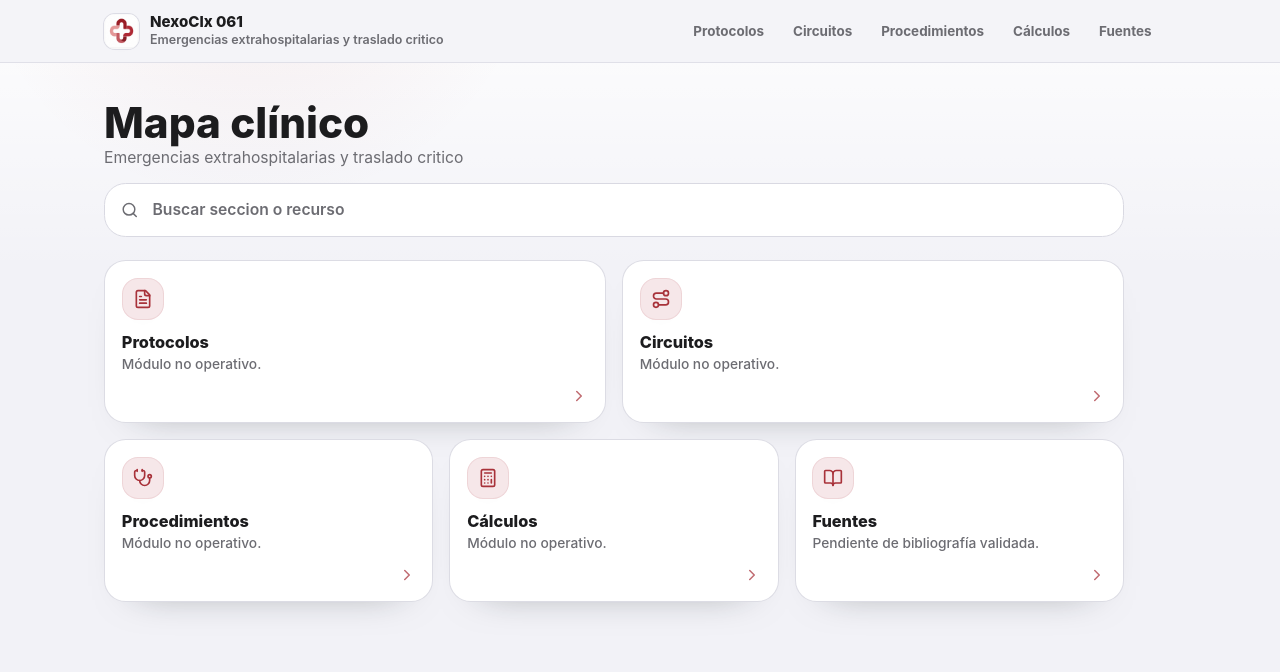
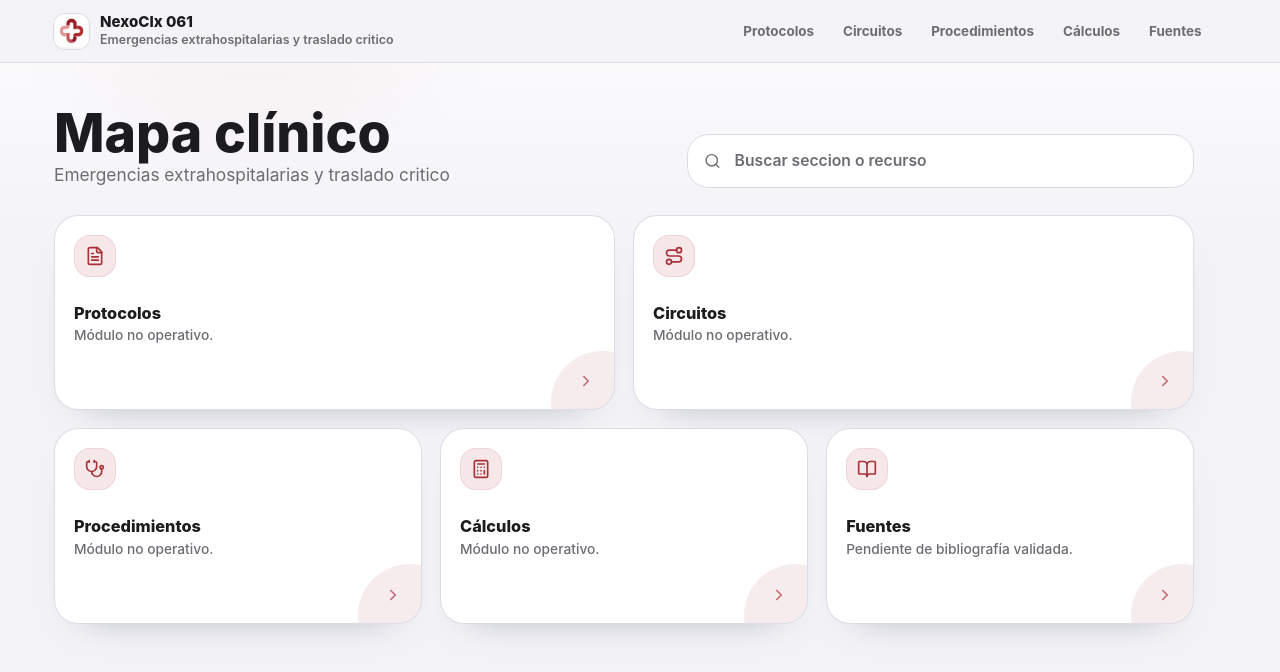
Before and after one commit to olsanju-hub/nexoclx-061, a React (Vite) app: page / in a window 1280 px wide. Shown: the top 672 px of the page. Built offline with nearby package versions, Linux system fonts and the light colour scheme.

Commit message:
refactor(ui): strengthen NexoClx review 02 visual hierarchy

```diff
--- a/src/data/placeholders.js
+++ b/src/data/placeholders.js
@@ -1,9 +1,10 @@
 export const placeholderProtocols = [
   {
     id: 'pendiente-validacion',
-    title: 'Contenido pendiente de validación bibliográfica',
+    title: 'Protocolo pendiente de validación',
     description: 'Contenido pendiente de validación bibliográfica.',
     status: 'No operativo',
+    detailVariant: 'structured-pending',
   },
   {
     id: 'fuentes-pendientes',
@@ -34,3 +35,31 @@ export const placeholderSources = [
   'Pendiente de bibliografía validada.',
   'Contenido pendiente de validación bibliográfica.',
 ];
+
+export const genericProtocolSections = [
+  {
+    step: '01',
+    title: 'Bloque de valoración inicial',
+    body: 'Módulo no operativo. Pendiente de contenido clínico validado.',
+  },
+  {
+    step: '02',
+    title: 'Criterio pendiente de validar',
+    body: 'Contenido pendiente de validación bibliográfica.',
+  },
+  {
+    step: '03',
+    title: 'Conducta pendiente de contenido validado',
+    body: 'Módulo no operativo. Pendiente de contenido clínico validado.',
+  },
+  {
+    step: '04',
+    title: 'Herramienta relacionada pendiente',
+    body: 'Módulo no operativo. Pendiente de contenido clínico validado.',
+  },
+  {
+    step: '05',
+    title: 'Fuente pendiente',
+    body: 'Pendiente de bibliografía validada.',
+  },
+];
--- a/src/screens/ProtocolDetail.jsx
+++ b/src/screens/ProtocolDetail.jsx
@@ -1,17 +1,29 @@
 import { DetailHeader } from '../components/detail/DetailHeader.jsx';
 import { ContentBlock } from '../components/detail/ContentBlock.jsx';
 import { SourceList } from '../components/detail/SourceList.jsx';
-import { placeholderBlocks, placeholderSources } from '../data/placeholders.js';
+import { genericProtocolSections, placeholderSources } from '../data/placeholders.js';
 
 export function ProtocolDetail({ protocol, onBack }) {
   return (
-    <div className="screen detail-screen">
+    <div className="screen detail-screen protocol-detail">
       <DetailHeader title={protocol.title} subtitle={protocol.description} onBack={onBack} />
-      {placeholderBlocks.map((block) => (
-        <ContentBlock key={block.title} title={block.title}>
-          <p>{block.body}</p>
-        </ContentBlock>
-      ))}
+
+      <section className="protocol-flow" aria-label="Estructura del protocolo">
+        {genericProtocolSections.map((section) => (
+          <article className="protocol-step-card" key={section.step}>
+            <span className="protocol-step-index">{section.step}</span>
+            <div className="protocol-step-copy">
+              <h2>{section.title}</h2>
+              <p>{section.body}</p>
+            </div>
+          </article>
+        ))}
+      </section>
+
+      <ContentBlock title="Herramientas relacionadas">
+        <p>Módulo no operativo. Pendiente de contenido clínico validado.</p>
+      </ContentBlock>
+
       <SourceList sources={placeholderSources} />
     </div>
   );
--- a/src/styles/index.css
+++ b/src/styles/index.css
@@ -51,7 +51,7 @@ button {
   grid-template-columns: minmax(0, 1fr) auto;
   align-items: center;
   gap: var(--space-3);
-  width: min(1120px, 100%);
+  width: min(1220px, 100%);
   margin: 0 auto;
   padding: 0.68rem var(--space-4);
 }
@@ -118,7 +118,7 @@ button {
 
 .app-main {
   width: 100%;
-  max-width: 1120px;
+  max-width: 1220px;
   margin: 0 auto;
   padding: 1.65rem var(--space-4) calc(6.8rem + env(safe-area-inset-bottom));
   overflow-x: hidden;
@@ -258,6 +258,18 @@ h2 {
   min-height: 6.25rem;
 }
 
+.section-card::after {
+  content: '';
+  position: absolute;
+  right: -2.5rem;
+  bottom: -2.75rem;
+  width: 6.4rem;
+  height: 6.4rem;
+  border-radius: 999px;
+  background: color-mix(in srgb, var(--color-accent) 9%, transparent);
+  pointer-events: none;
+}
+
 .list-row::before {
   content: '';
   position: absolute;
@@ -359,6 +371,8 @@ h2 {
   align-self: center;
   color: var(--color-accent);
   opacity: 0.72;
+  position: relative;
+  z-index: 1;
 }
 
 .list-row-side {
@@ -463,6 +477,10 @@ h2 {
   box-shadow:
     0 18px 42px -34px rgba(23, 33, 36, 0.5),
     0 1px 0 rgba(255, 255, 255, 0.84) inset;
+}
+
+.protocol-step-card:nth-child(n + 5) {
+  margin-top: calc(4.2rem + env(safe-area-inset-bottom));
 }
 
 .protocol-step-index {
@@ -601,27 +619,44 @@ h2 {
   }
 
   .app-main {
-    padding: 2.35rem var(--space-6) var(--space-8);
+    padding: 2.6rem var(--space-6) 3.25rem;
   }
 
   .screen {
-    max-width: 820px;
+    max-width: 900px;
   }
 
   .home-screen {
-    max-width: 1020px;
+    max-width: 1140px;
+    gap: 1.7rem;
+  }
+
+  .home-intro {
+    grid-template-columns: minmax(0, 0.9fr) minmax(22rem, 0.75fr);
+    align-items: end;
+    gap: var(--space-6);
+  }
+
+  .home-title h1 {
+    font-size: clamp(2.35rem, 4.6vw, 3.35rem);
+  }
+
+  .home-title p {
+    font-size: 1.08rem;
   }
 
   .home-map {
     grid-template-columns: repeat(3, minmax(0, 1fr));
-    gap: var(--space-4);
+    gap: 1.15rem;
   }
 
   .section-card {
     display: grid;
-    min-height: 10.2rem;
+    min-height: 12.2rem;
     grid-template-columns: minmax(0, 1fr);
     align-content: space-between;
+    padding: 1.18rem;
+    border-radius: 1.5rem;
   }
 
   .section-chevron {
@@ -638,16 +673,42 @@ h2 {
     display: inline;
   }
 
+  .compact-list {
+    gap: 0.85rem;
+  }
+
+  .list-row {
+    min-height: 5.15rem;
+    padding: 1.05rem 1.12rem 1.05rem 1.25rem;
+    border-radius: 1.25rem;
+  }
+
+  .content-block,
+  .source-list,
+  .empty-state {
+    padding: 1.18rem 1.25rem;
+  }
+
   .protocol-detail {
-    max-width: 860px;
+    max-width: 980px;
   }
 
   .protocol-flow {
-    gap: var(--space-3);
+    grid-template-columns: repeat(2, minmax(0, 1fr));
+    gap: var(--space-4);
   }
 
   .protocol-step-card {
+    min-height: 8.4rem;
+    border-radius: 1.45rem;
+    padding: 1.12rem;
+    margin-top: 0;
     transition: background var(--motion-fast), border-color var(--motion-fast), box-shadow var(--motion-fast);
+  }
+
+  .protocol-step-card:first-child {
+    grid-column: span 2;
+    min-height: 7.4rem;
   }
 
   .protocol-step-card:hover {
```
